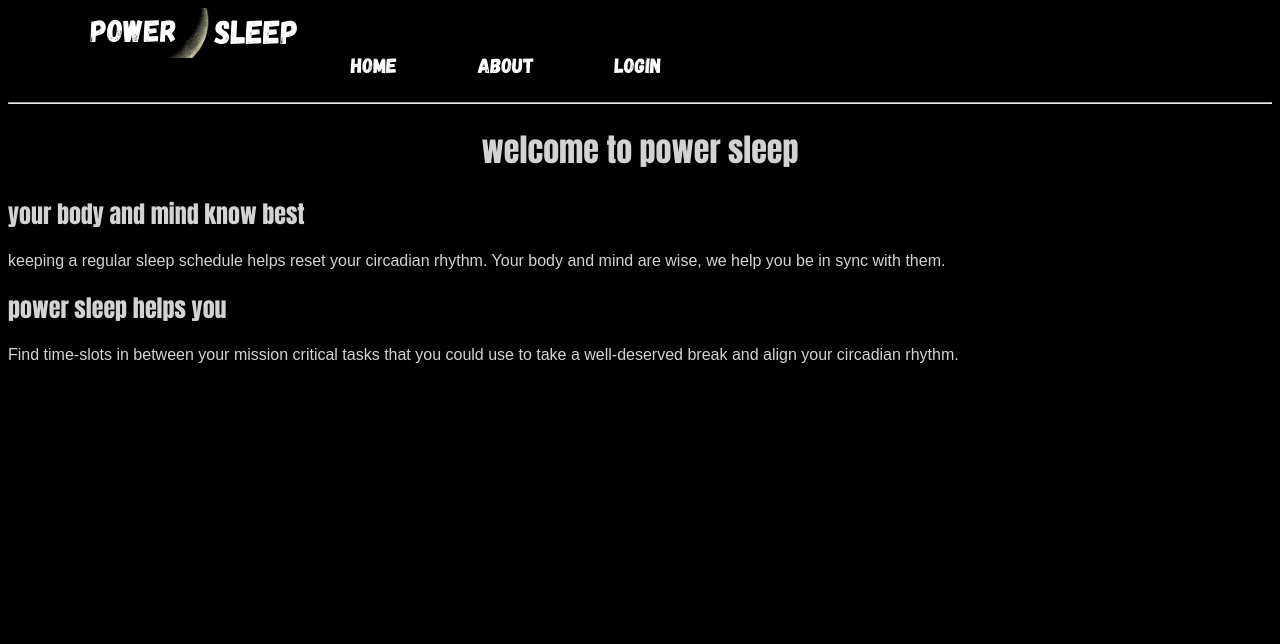
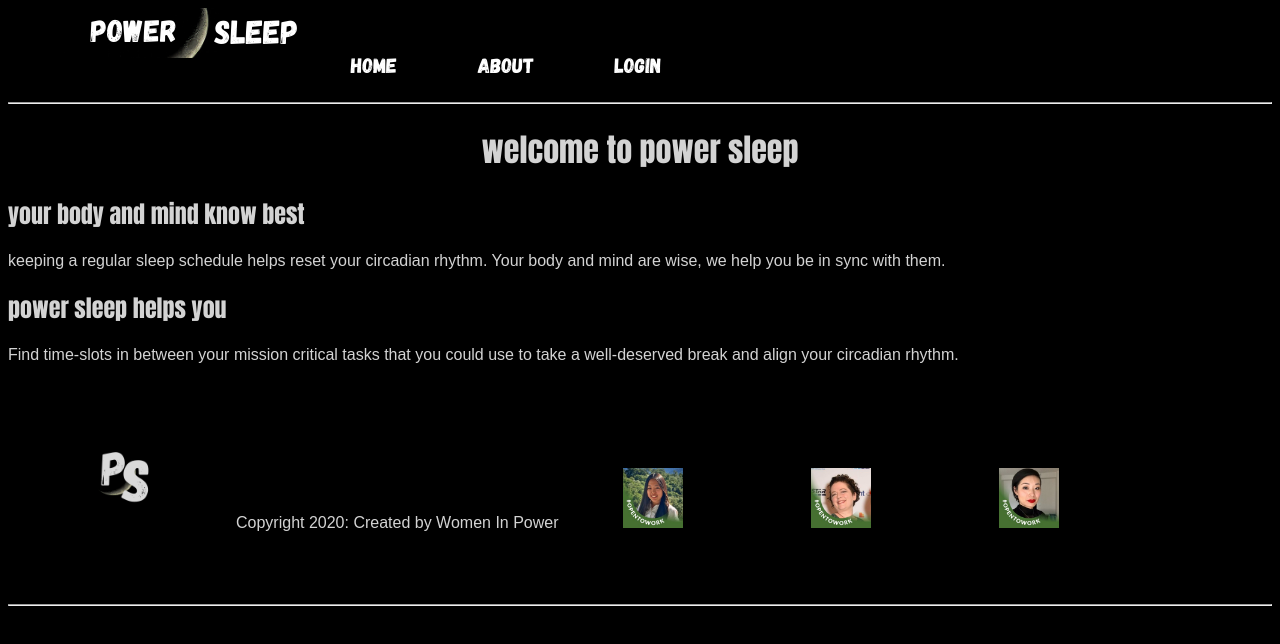
Before and after one commit to WomenInPower/spaceAppsChallenge, a React app: page / in a window 1280 px wide. Built offline with nearby package versions, Linux system fonts and the light colour scheme; no server answers.

Commit message:
Fix: fixing alignment of footer elements

```diff
--- a/client/app.js
+++ b/client/app.js
@@ -1,5 +1,5 @@
 import React from 'react'
-import {Navbar} from './components'
+import {Navbar, Footer} from './components'
 import Routes from './routes'
 
 const App = () => {
@@ -7,6 +7,7 @@ const App = () => {
     <div>
       <Navbar />
       <Routes />
+      <Footer />
     </div>
   )
 }
--- a/client/components/footer.js
+++ b/client/components/footer.js
@@ -2,15 +2,13 @@ import React from 'react'
 
 const Footer = () => (
   <div>
-    <img src="images/small-logo.png" align="left" />
     <footer>
         <div>
-        Copyright 2020: Created by Women In Power
-        </div>
-        <div>
-          <a href="https://www.linkedin.com/in/cecilia-yu-chung-chang/"><img src="public/mimi.png" /></a>
-          <a href="https://www.linkedin.com/in/kali-nfn"><img src="public/kali.png" /></a>
-          <a href="https://www.linkedin.com/in/loowang"><img src="public/lu.png" /></a>
+          <a href="https://github.com/WomenInPower/spaceAppsChallenge/"><img src="images/small-logo.png" height="100" /></a>
+          Copyright 2020: Created by Women In Power
+          <a href="https://www.linkedin.com/in/cecilia-yu-chung-chang/"><img src="images/mimi.jpeg" height="60" /></a>
+          <a href="https://www.linkedin.com/in/kali-nfn"><img src="images/kali.jpeg" height="60" /></a>
+          <a href="https://www.linkedin.com/in/loowang"><img src="images/lu.jpeg" height="60" /></a>
         </div>
     </footer>
     <hr />
--- a/client/components/index.js
+++ b/client/components/index.js
@@ -7,3 +7,4 @@ export {default as Navbar} from './navbar'
 export {default as Splash} from './splash'
 export {default as UserHome} from './user-home'
 export {Login, Signup} from './auth-form'
+export {default as Footer} from './footer'
--- a/public/style.css
+++ b/public/style.css
@@ -17,15 +17,10 @@ nav a {
   margin: 1em;
 }
 
-.nav {
-  display: grid;
-  /* grid-template-columns: repeat(auto-fill, minmax(50px, 1fr)); */
-  grid-gap: 1rem;
-  grid-template-columns: 2fr 9fr 1fr 1fr 1fr 1fr;
-  background-color: black;
-  color: white;
-  text-align: center;
-  height: 100px;
+footer a {
+  display: inline-block;
+  margin: 4rem;
+  align-items: center;
 }
 
 form div {
```
